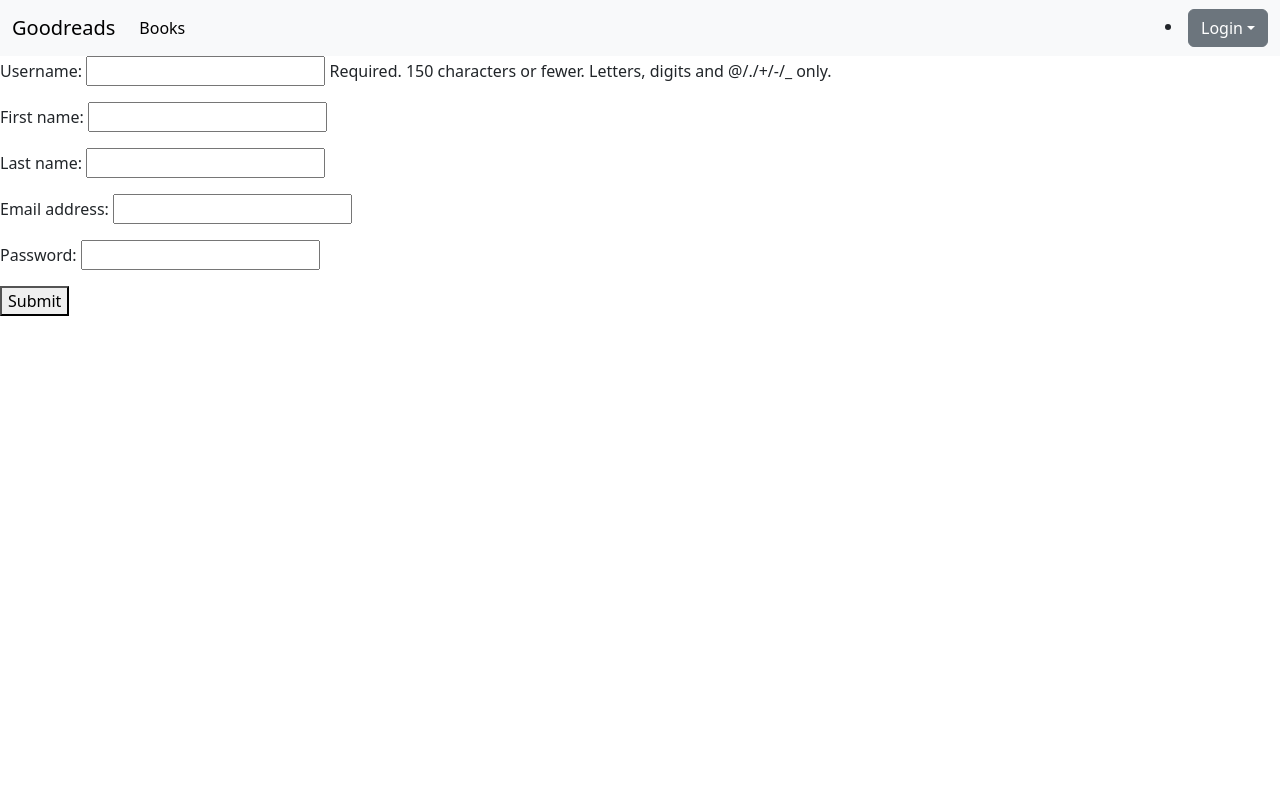
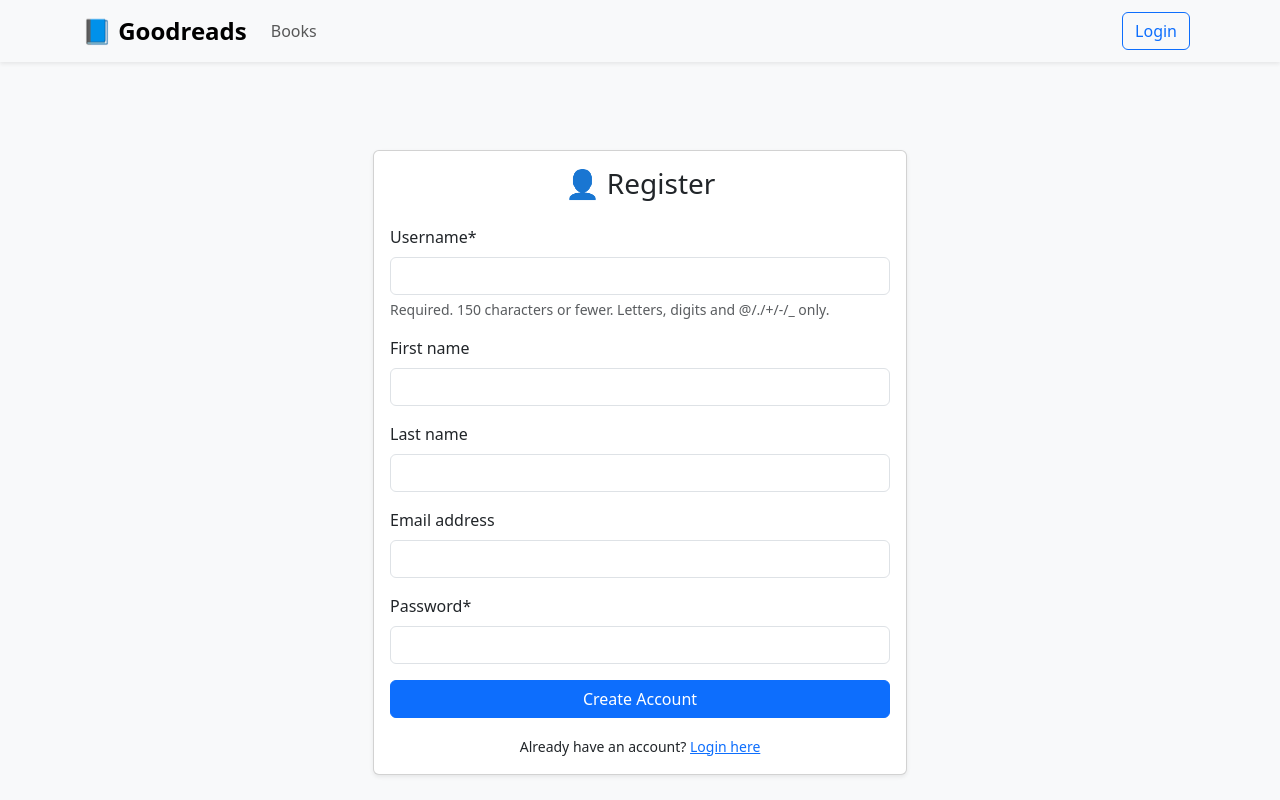
Before and after one commit to eshkulov9797/goodreads-projects, a Django app: page /users/register/ in a window 1280 px wide. Run offline with Django 5.2, Linux system fonts and the light colour scheme; some libraries are stand-ins or nearby versions.

Commit message:
dizayin yangilik

```diff
--- a/books/models.py
+++ b/books/models.py
@@ -7,6 +7,7 @@ class Book(models.Model):
     title = models.CharField(max_length=200)
     description = models.TextField()
     isbn = models.CharField(max_length=17)
+    cover_picture = models.ImageField(default='default_cover.jpg')
 
     def __str__(self):
         return self.title
--- /dev/null
+++ b/static/css/books.css
@@ -0,0 +1,4 @@
+.cover-pic{
+width: 200px;
+height: 200px;
+}
--- /dev/null
+++ b/static/css/users.css
@@ -0,0 +1,5 @@
+.profile-pic{
+width: 200px;
+height: 200px;
+border-radius: 50%;
+}
--- a/templates/base.html
+++ b/templates/base.html
@@ -1,71 +1,90 @@
+{% load static %}
 <!DOCTYPE html>
 <html lang="en">
 <head>
     <meta charset="UTF-8">
     <title>{% block title %}Goodreads Clone{% endblock %}</title>
+    <meta name="viewport" content="width=device-width, initial-scale=1">
 
-    <link href="https://cdn.jsdelivr.net/npm/bootstrap@5.3.8/dist/css/bootstrap.min.css" rel="stylesheet" integrity="sha384-sRIl4kxILFvY47J16cr9ZwB07vP4J8+LH7qKQnuqkuIAvNWLzeN8tE5YBujZqJLB" crossorigin="anonymous">
+    <!-- Bootstrap CSS -->
     <link href="https://cdn.jsdelivr.net/npm/bootstrap@5.3.3/dist/css/bootstrap.min.css" rel="stylesheet">
+
+    <!-- Custom CSS -->
+    <link href="{% static 'css/users.css' %}" rel="stylesheet">
+    <link href="{% static 'css/books.css' %}" rel="stylesheet">
+
+    <style>
+        body {
+            background-color: #f8f9fa;
+        }
+        .navbar-brand {
+            font-weight: bold;
+            font-size: 1.5rem;
+        }
+        .dropdown-menu a:hover {
+            background-color: #f1f1f1;
+        }
+    </style>
 </head>
+
 <body>
 
-
-{% if messages %}
-
-{% for message in messages %}
-{{ message }}
-{% endfor %}
-
-{% endif %}
-
-
-
-<nav class="navbar navbar-expand-lg bg-body-tertiary">
-  <div class="container-fluid">
-    <a class="navbar-brand" href="{% url 'landing' %}">Goodreads</a>
-    <button class="navbar-toggler" type="button" data-bs-toggle="collapse" data-bs-target="#navbarSupportedContent" aria-controls="navbarSupportedContent" aria-expanded="false" aria-label="Toggle navigation">
+<!-- Navbar -->
+<nav class="navbar navbar-expand-lg navbar-light bg-light shadow-sm">
+    <div class="container">
+        <a class="navbar-brand" href="{% url 'landing' %}">📘 Goodreads</a>
+        <button class="navbar-toggler" type="button" data-bs-toggle="collapse" data-bs-target="#navbarContent">
             <span class="navbar-toggler-icon"></span>
         </button>
-    <div class="collapse navbar-collapse" id="navbarSupportedContent">
+
+        <div class="collapse navbar-collapse" id="navbarContent">
             <ul class="navbar-nav me-auto mb-2 mb-lg-0">
                 <li class="nav-item">
-          <a class="nav-link active" aria-current="page" href="{% url 'books:list' %}">Books</a>
+                    <a class="nav-link {% if request.resolver_match.url_name == 'list' %}active{% endif %}" href="{% url 'books:list' %}">Books</a>
+                </li>
             </ul>
+
+            <ul class="navbar-nav ms-auto mb-2 mb-lg-0">
                 {% if user.is_authenticated %}
-        <div class="dropdown me-5" >
-            <a class="btn btn-secondary dropdown-toggle"  href="#" role="button" data-bs-toggle="dropdown" aria-expanded="false">
-                {{user.username}}
+                    <li class="nav-item dropdown">
+                        <a class="nav-link dropdown-toggle" href="#" id="userDropdown" role="button" data-bs-toggle="dropdown">
+                            👤 {{ user.username }}
                         </a>
-            <ul class="dropdown-menu">
-                <li><a class="dropdown-item" href="{% url 'users:logout_page' %}">Logout</a></li>
+                        <ul class="dropdown-menu dropdown-menu-end">
                             <li><a class="dropdown-item" href="{% url 'users:profile_page' %}">Profile</a></li>
+                            <li><hr class="dropdown-divider"></li>
+                            <li><a class="dropdown-item text-danger" href="{% url 'users:logout_page' %}">Logout</a></li>
                         </ul>
-        </div>
+                    </li>
                 {% else %}
-        <li><a class="btn btn-secondary dropdown-toggle" href="{% url 'users:login_page' %}">Login</a></li>
+                    <li class="nav-item me-2">
+                        <a class="btn btn-outline-primary" href="{% url 'users:login_page' %}">Login</a>
+                    </li>
                 {% endif %}
+            </ul>
         </div>
     </div>
 </nav>
 
+<!-- Messages -->
+<div class="container mt-3">
+    {% if messages %}
+        {% for message in messages %}
+            <div class="alert alert-{{ message.tags }} alert-dismissible fade show" role="alert">
+                {{ message }}
+                <button type="button" class="btn-close" data-bs-dismiss="alert" aria-label="Close"></button>
+            </div>
+        {% endfor %}
+    {% endif %}
+</div>
 
-<!--<p>-->
-<!--    <a href="{% url 'users:register_page' %}">Register</a>-->
-
-<!--    <a href="{% url 'books:list' %}">Book List</a>-->
-<!--    <a href="{% url 'users:profile_page' %}">Profile</a>-->
-<!--    {% if user.is_authenticated %}-->
-<!--            <a href="{% url 'users:logout_page' %}">Logout</a>-->
-<!--    {% else %}-->
-<!--            <a href="{% url 'users:login_page' %}">Login</a>-->
-<!--    {% endif %}-->
-
-
-<!--</p>-->
-
+<!-- Page Content -->
+<main class="container py-4">
     {% block content %}
     {% endblock content %}
+</main>
 
-<script src="https://cdn.jsdelivr.net/npm/bootstrap@5.3.8/dist/js/bootstrap.bundle.min.js" integrity="sha384-FKyoEForCGlyvwx9Hj09JcYn3nv7wiPVlz7YYwJrWVcXK/BmnVDxM+D2scQbITxI" crossorigin="anonymous"></script>
+<!-- Bootstrap JS -->
+<script src="https://cdn.jsdelivr.net/npm/bootstrap@5.3.3/dist/js/bootstrap.bundle.min.js"></script>
 </body>
 </html>
--- a/templates/users/profile.html
+++ b/templates/users/profile.html
@@ -17,7 +17,7 @@
 
             <!-- Foydalanuvchi rasmi -->
             {% if user.profile_picture %}
-              <img src="{{ user.profile_picture.url }}" class="rounded-circle mb-3" width="120" height="120" alt="Profile Picture">
+              <img src="{{ user.profile_picture.url }}" class="rounded-circle mb-3 profile-pic" width="120" height="120" alt="Profile Picture">
             {% else %}
               <img src="https://via.placeholder.com/120" class="rounded-circle mb-3" alt="No Profile Picture">
             {% endif %}
--- a/templates/users/register.html
+++ b/templates/users/register.html
@@ -1,10 +1,35 @@
 {% extends 'base.html' %}
+{% load crispy_forms_tags %}
+
+{% block title %}Register{% endblock title %}
 
 {% block content %}
-<form method="post" action="{% url 'users:register_page' %}">
-    {% csrf_token %}
-    {{ form.as_p }}
-<button type="submit">Submit</button>
+<div class="container mt-5">
+    <div class="row justify-content-center">
+        <div class="col-md-6">
 
-</form>
-    {% endblock %}
+            <div class="card shadow-sm">
+                <div class="card-body">
+                    <h3 class="card-title text-center mb-4">👤 Register</h3>
+
+                    <form method="post" action="{% url 'users:register_page' %}">
+                        {% csrf_token %}
+                        {{ form|crispy }}
+
+                        <div class="d-grid">
+                            <button type="submit" class="btn btn-primary">Create Account</button>
+                        </div>
+                    </form>
+
+                    <div class="text-center mt-3">
+                        <small>Already have an account?
+                            <a href="{% url 'users:login_page' %}">Login here</a>
+                        </small>
+                    </div>
+                </div>
+            </div>
+
+        </div>
+    </div>
+</div>
+{% endblock content %}
```
Also changed, not shown: books/views.py (+29 -14 lines), config/settings.py (+12 -1 lines), templates/books/book_detail.html (+21 -4 lines), templates/books/list.html (+35 -8 lines), templates/users/login.html (+10 -6 lines), templates/users/profile_editor.html (+11 -5 lines), books/migrations/0002_book_cover_picture.py (added), media-files/adminstrator2_3vIP88M.jpg (added), media-files/default-picture.jpg (renamed from media-files/adminstrator.jpg), media-files/default_cover.jpg (added). Lines whose indentation alone changed are shown as unchanged.
